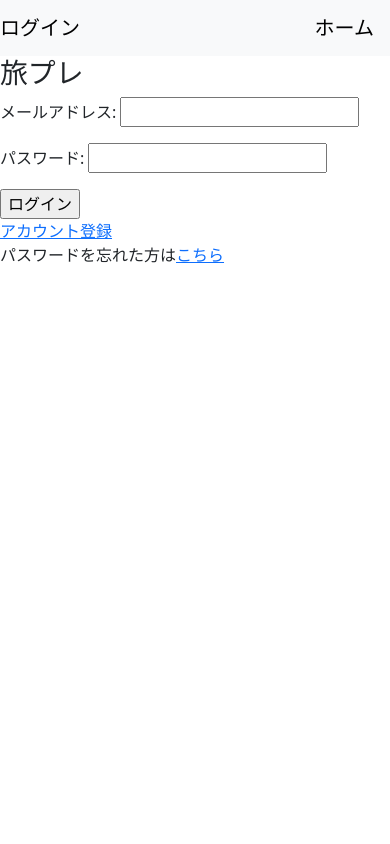
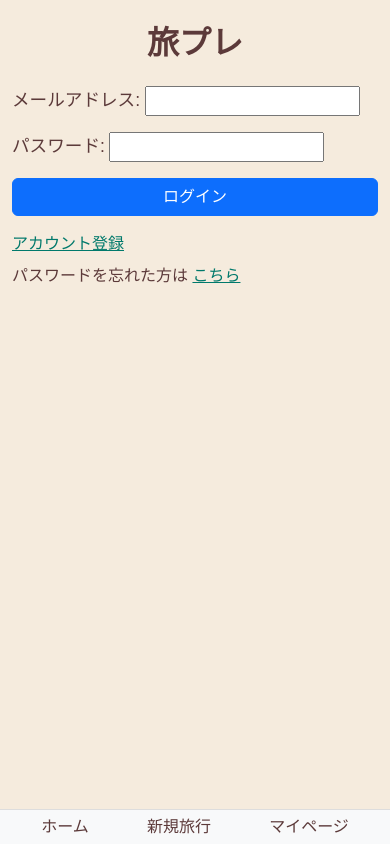
Before and after one commit to Ukahana/tabipre, a Django app: page / in a window 390 px wide. Run offline with Django 5.2, Linux system fonts and the light colour scheme; the visitor is signed in with stand-in values (Sample User, id 1).

Commit message:
CSSの土台

```diff
--- a/first_project/app/views.py
+++ b/first_project/app/views.py
@@ -15,7 +15,7 @@ class RegistUserView(CreateView):
     success_url = reverse_lazy('app:home')
 
 class UserLoginView(FormView):
-    template_name = 'user_login.html'
+    template_name = 'login/user_login.html'
     form_class = UserLoginForm
     success_url = reverse_lazy('app.home')
 
--- a/first_project/first_project/settings.py
+++ b/first_project/first_project/settings.py
@@ -119,3 +119,7 @@ USE_TZ = True
 # https://docs.djangoproject.com/en/6.0/howto/static-files/
 
 STATIC_URL = 'static/'
+
+STATICFILES_DIRS = [
+    BASE_DIR / 'static',
+]
--- /dev/null
+++ b/first_project/static/tabipre/base.css
@@ -0,0 +1,35 @@
+/* ① 全体設定 */
+body {
+    margin: 0;
+    padding: 0;
+    font-family: "Helvetica", "Arial", sans-serif;
+    background-color: #f8f9fa;
+}
+
+/* ② 共通レイアウト */
+.bottom-nav {
+    border-top: 1px solid #ddd;
+    padding: 5px 0;
+    background-color: #ffffff;
+}
+
+/* ③ 共通コンポーネント */
+.page-title {
+    text-align: center;
+    font-size: 24px;
+    margin: 20px 0;
+}
+
+/* ④ ユーティリティ */
+.text-center { text-align: center; }
+.mt-20 { margin-top: 20px; }
+
+/* ⑤ レスポンシブ */
+@media (max-width: 768px) {
+    .page-title {
+        font-size: 20px;
+    }
+}
+
+
+/* あとで直そう */
--- /dev/null
+++ b/first_project/static/tabipre/login.css
@@ -0,0 +1,50 @@
+/* 全体の背景色 */
+body {
+    background:  #f5ebddff;
+    font-family: "Arial","Helvetica", "sans-serif";
+    color: #5c3a3a;
+}
+
+/* タイトル */
+h1 {
+    font-size: 2rem;
+    font-weight: bold;
+    text-align: center;
+}
+
+/* フォームの文字サイズ */
+form p label {
+    font-size: 1.1rem;
+}
+
+/* 入力欄 */
+form input[type="e-mail"],
+form input[type="password"]
+
+/* ログインボタン  緑にする？*/
+.btn-primary {
+    background-color: #00796b;
+    border: none;
+    font-size: 1.2rem;
+    padding: 10px;
+}
+
+.btn-primary:hover {
+    background-color: #004d40;
+}
+
+/* リンク */
+a {
+    color: #00796b;
+    font-size: 1rem;
+}
+
+a:hover {
+    color: #004d40;
+    text-decoration: underline;
+}
+
+/* 下の説明文 */
+p {
+    font-size: 1rem;
+} */
--- a/first_project/templates/base.html
+++ b/first_project/templates/base.html
@@ -1,26 +1,32 @@
 <!DOCTYPE html>
 <html lang="en">
 <head>
+    {% load static %}
     <meta charset="UTF-8">
-     <link href="https://cdn.jsdelivr.net/npm/bootstrap@5.3.0/dist/css/bootstrap.min.css" rel="stylesheet" integrity="sha384-9ndCyUaIbzAi2FUVXJi0CjmCapSmO7SnpJef0486qhLnuZ2cdeRhO02iuK6FUUVM" crossorigin="anonymous">
+    <link href="https://cdn.jsdelivr.net/npm/bootstrap@5.3.0/dist/css/bootstrap.min.css" rel="stylesheet" integrity="sha384-9ndCyUaIbzAi2FUVXJi0CjmCapSmO7SnpJef0486qhLnuZ2cdeRhO02iuK6FUUVM" crossorigin="anonymous">
     <meta name="viewport" content="width=device-width, initial-scale=1.0">
-    <title>Document</title>
+    <title>旅プレ</title>
+    {% block extra_css %}
+    <link rel="stylesheet" href="{% static 'tabipre/base.css' %}">
+    {% endblock %}
 
 </head>
+
 <body>
-    <nav class="navbar navbar-expand-lg navbar-light bg-light">
-        {% comment %} ホーム画面へ遷移 {% endcomment %}
-        <a class="navbar-brand" href="{% url 'app:user_login' %}">ログイン</a>
-        {% if user.is_authenticated %}
-           <a class="navbar-brand" href="{% url 'app:home' %}">ホーム</a>
-        {% else %}
-           <a class="navbar-brand" href="{% url 'app:user_login' %}">ログイン</a>
-           <a class="navbar-brand" href="{% url 'app:regist' %}">ユーザー登録</a>
 
-        {% endif %}
-    </nav>
     {% block content %}
     {% endblock %}
 
+        {% comment %} ログイン時のみ表示 {% endcomment %}
+    {% if user.is_authenticated %}
+        <nav class="navbar navbar-light bg-light fixed-bottom bottom-nav">
+            <div class="container d-flex justify-content-around text-center">
+                 <a class="nav-link text-center" href="{% url 'app:home' %}">ホーム</a>
+                 <a class="nav-link text-center" href="{% url 'app:new_trip' %}">新規旅行</a>
+                 <a class="nav-link text-center" href="{% url 'app:mypage' %}">マイページ</a>
+            </div>
+        </nav>
+    {% endif %}
+
 </body>
 </html>
--- /dev/null
+++ b/first_project/templates/login/user_login.html
@@ -0,0 +1,23 @@
+{% extends 'base.html' %}
+{% load static %}
+{% block extra_css %}
+{{ block.super }}
+<link rel="stylesheet" href="{% static 'tabipre/login.css' %}">
+{% endblock %}
+
+{% block content %}
+<div class="container mt-4">
+<h1 class="mb-4">旅プレ</h1>
+<form method="POST">
+    {% csrf_token %}
+    {{ form.as_p}}
+    <input type="submit" value="ログイン" class="btn btn-primary w-100">
+</form>
+    <div class="mt-3">
+        <a href="{% url 'app:regist' %}">アカウント登録</a>
+    </div>
+    <p class="mt-2">
+        パスワードを忘れた方は
+        <a href="{% url 'app:regist' %}">こちら</a>
+    </p>
+{% endblock%}
--- a/first_project/templates/user_login.html
+++ /dev/null
@@ -1,11 +0,0 @@
-{% extends 'base.html' %}
-{% block content %}
-<h1>旅プレ</h1>
-<form method="POST">
-    {% csrf_token %}
-    {{ form.as_p}}
-    <input type="submit" value="ログイン">
-</form>
-<a href="regist.html">アカウント登録</a>
-<p>パスワードを忘れた方は<a href="regist.html">こちら</a></p>
-{% endblock%}
```
